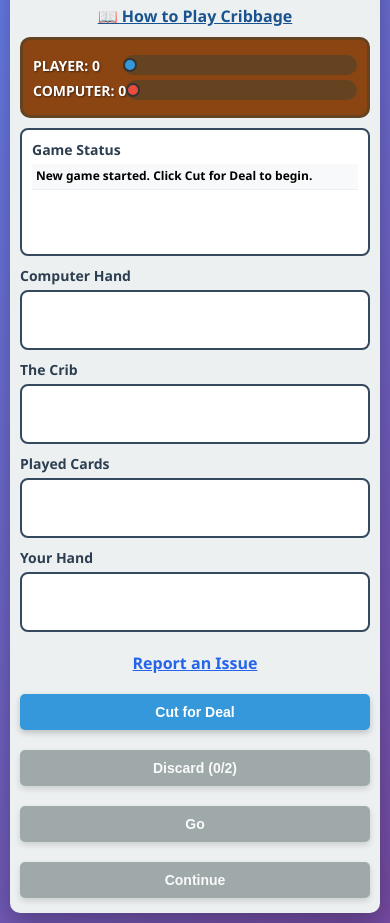
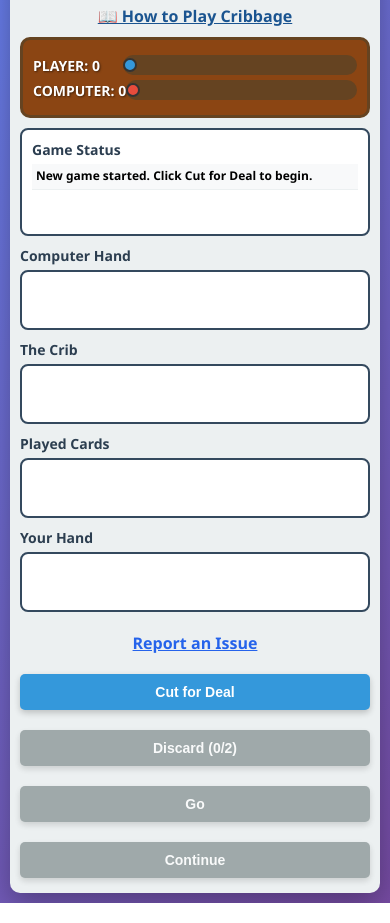
Before and after one commit to kellylford/cribbage, a plain HTML site: page index.html in a window 390 px wide. Shown: the part 56-979 px from the top of the page. Drawn offline with Linux system fonts and the light colour scheme.

Commit message:
Reduce game status height from 80px to 60px

```diff
--- a/styles.css
+++ b/styles.css
@@ -87,7 +87,7 @@ body {
 }
 
 .status-messages {
-    height: 80px;
+    height: 60px;
     overflow-y: auto;
     font-size: 12px;
     line-height: 1.4;
@@ -374,7 +374,7 @@ body {
     }
 
     .status-messages {
-        height: 80px;
+        height: 60px;
         font-size: 12px;
     }
 
```
